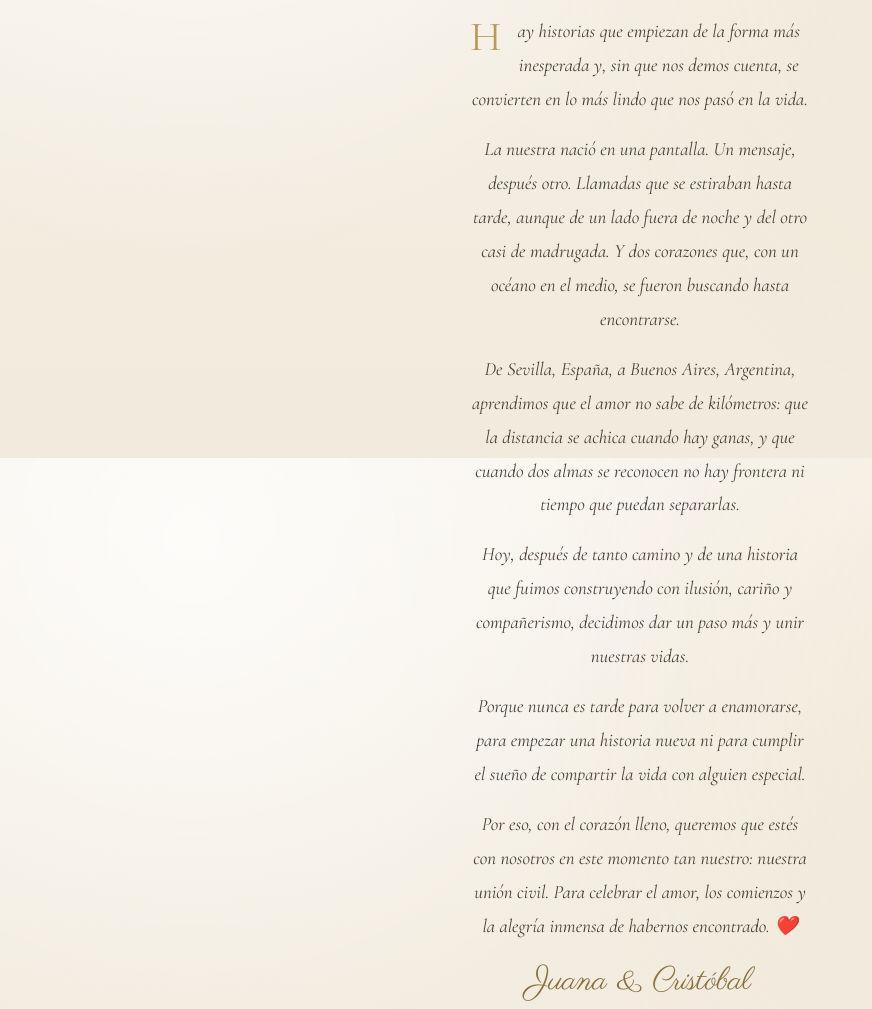
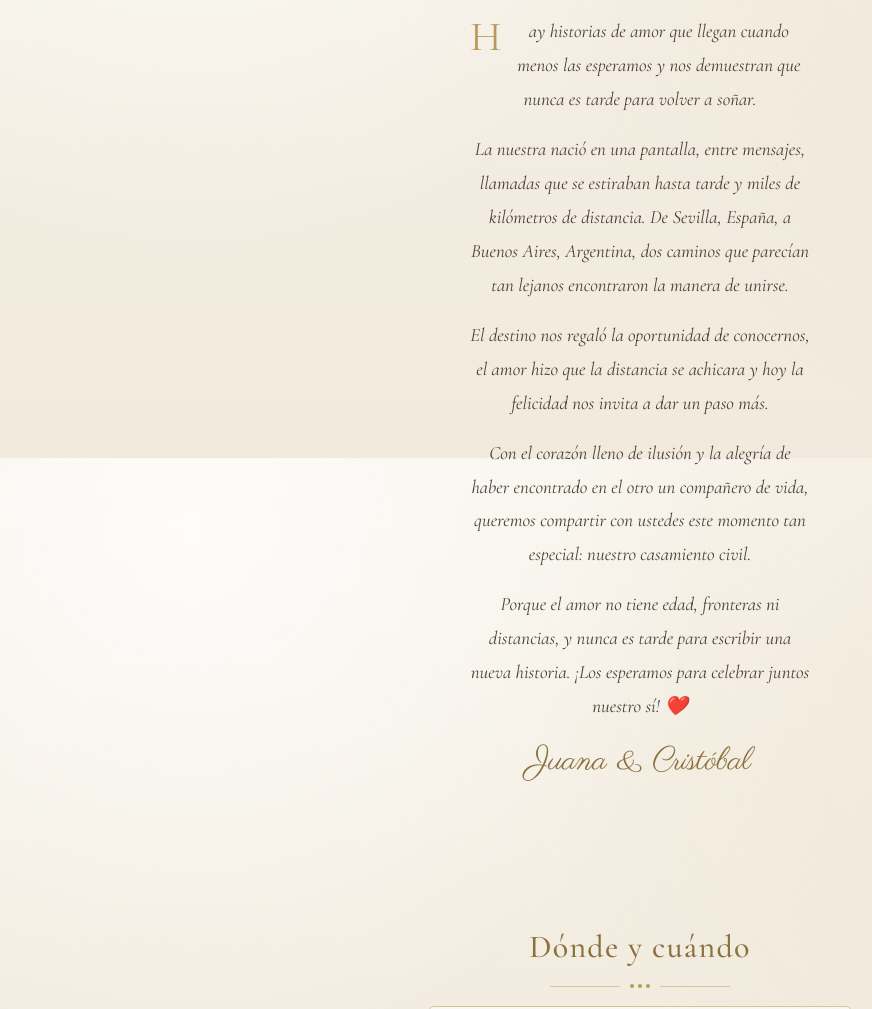
Before and after one commit to NorbertoLoyola/invitaciones-entregas, a plain HTML site: page casamiento-juana-cristobal-2026-12-04/index.html in a window 1280 px wide. Shown: the part 1942-2951 px from the top of the page, without its empty margins (0-872 px from the left). Drawn offline with nearby package versions, Linux system fonts and the light colour scheme.

Commit message:
Juana & Cristobal: historia unificada y mas corta

```diff
--- a/casamiento-juana-cristobal-2026-12-04/index.html
+++ b/casamiento-juana-cristobal-2026-12-04/index.html
@@ -421,12 +421,11 @@ const CONFIG = {
   ],
   notaViaje: "Los horarios son de España. Si venís de lejos, escribinos y te ayudamos a organizar el viaje.",
   historia: [
-    "Hay historias que empiezan de la forma más inesperada y, sin que nos demos cuenta, se convierten en lo más lindo que nos pasó en la vida.",
-    "La nuestra nació en una pantalla. Un mensaje, después otro. Llamadas que se estiraban hasta tarde, aunque de un lado fuera de noche y del otro casi de madrugada. Y dos corazones que, con un océano en el medio, se fueron buscando hasta encontrarse.",
-    "De Sevilla, España, a Buenos Aires, Argentina, aprendimos que el amor no sabe de kilómetros: que la distancia se achica cuando hay ganas, y que cuando dos almas se reconocen no hay frontera ni tiempo que puedan separarlas.",
-    "Hoy, después de tanto camino y de una historia que fuimos construyendo con ilusión, cariño y compañerismo, decidimos dar un paso más y unir nuestras vidas.",
-    "Porque nunca es tarde para volver a enamorarse, para empezar una historia nueva ni para cumplir el sueño de compartir la vida con alguien especial.",
-    "Por eso, con el corazón lleno, queremos que estés con nosotros en este momento tan nuestro: nuestra unión civil. Para celebrar el amor, los comienzos y la alegría inmensa de habernos encontrado. ❤️",
+    "Hay historias de amor que llegan cuando menos las esperamos y nos demuestran que nunca es tarde para volver a soñar.",
+    "La nuestra nació en una pantalla, entre mensajes, llamadas que se estiraban hasta tarde y miles de kilómetros de distancia. De Sevilla, España, a Buenos Aires, Argentina, dos caminos que parecían tan lejanos encontraron la manera de unirse.",
+    "El destino nos regaló la oportunidad de conocernos, el amor hizo que la distancia se achicara y hoy la felicidad nos invita a dar un paso más.",
+    "Con el corazón lleno de ilusión y la alegría de haber encontrado en el otro un compañero de vida, queremos compartir con ustedes este momento tan especial: nuestro casamiento civil.",
+    "Porque el amor no tiene edad, fronteras ni distancias, y nunca es tarde para escribir una nueva historia. ¡Los esperamos para celebrar juntos nuestro sí! ❤️",
   ],
   firma: "Juana & Cristóbal",
   dressCode: "", // sin definir: la sección queda oculta
```
